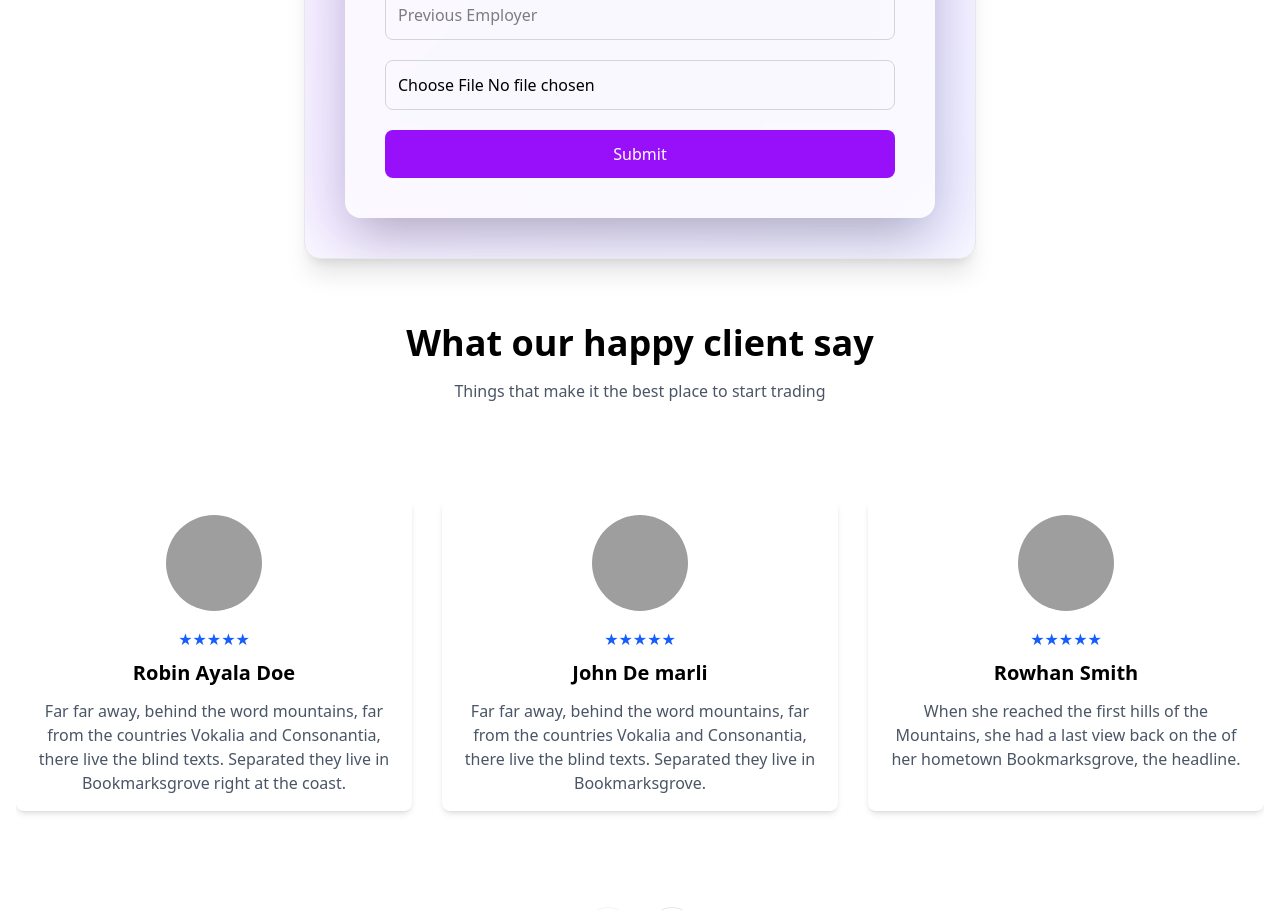
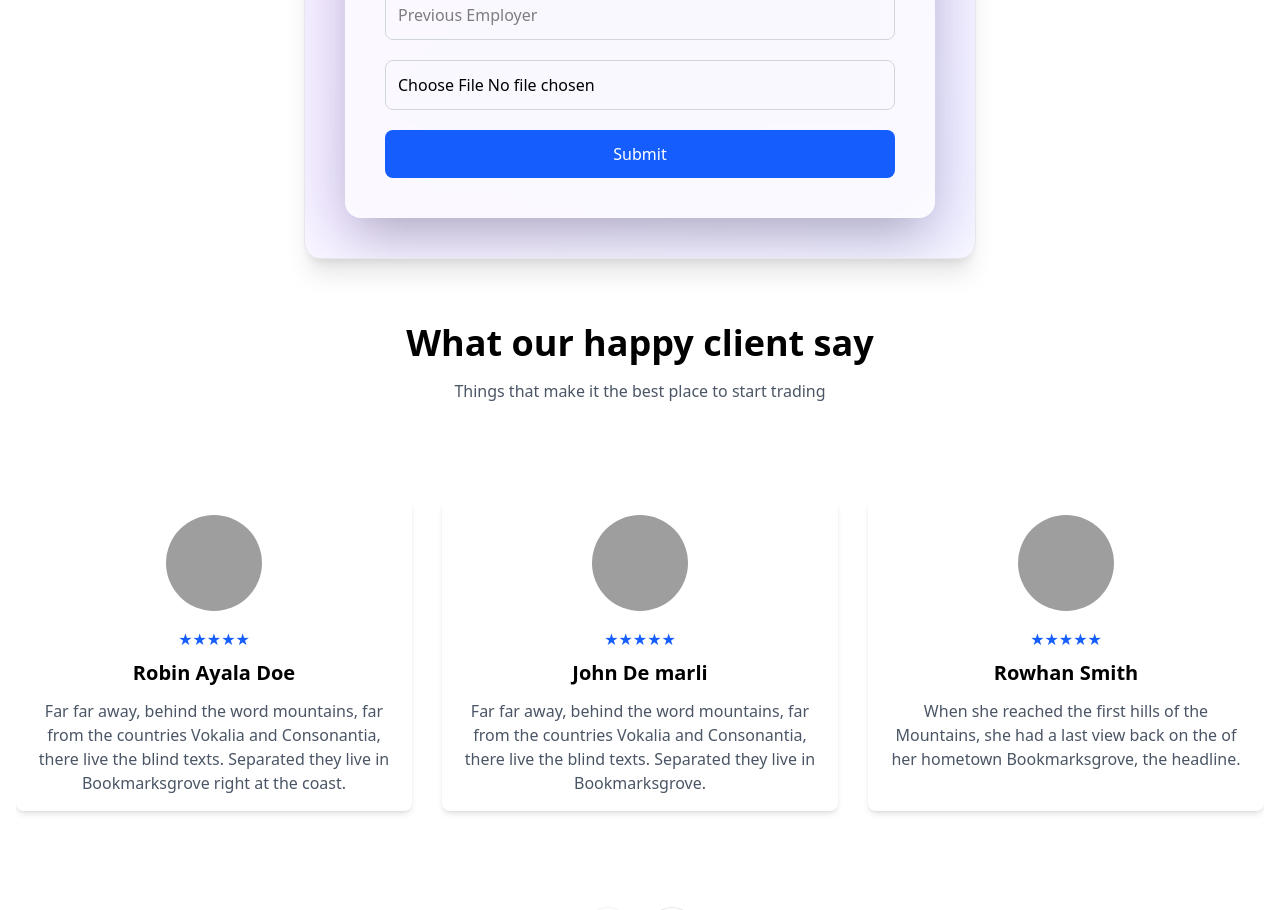
Before and after one commit to DozayMakanaki/Aramco, a React (Vite) app: page / in a window 1280 px wide. Shown: the part 3180-4090 px from the top of the page. Built offline with nearby package versions, Linux system fonts and the light colour scheme; grey boxes are pictures that could not be loaded.

Commit message:
2nd commit

```diff
--- a/src/components/Form.jsx
+++ b/src/components/Form.jsx
@@ -86,7 +86,7 @@ const FormComponent = () => {
   required
 />
 
-          <button type="submit" className="w-full bg-purple-600 text-white p-3 rounded-lg hover:bg-purple-700 transition duration-300">Submit</button>
+          <button type="submit" className="w-full bg-blue-600 text-white p-3 rounded-lg hover:bg-blue-700 transition duration-300">Submit</button>
         </form>
       </div>
     </div>
```
